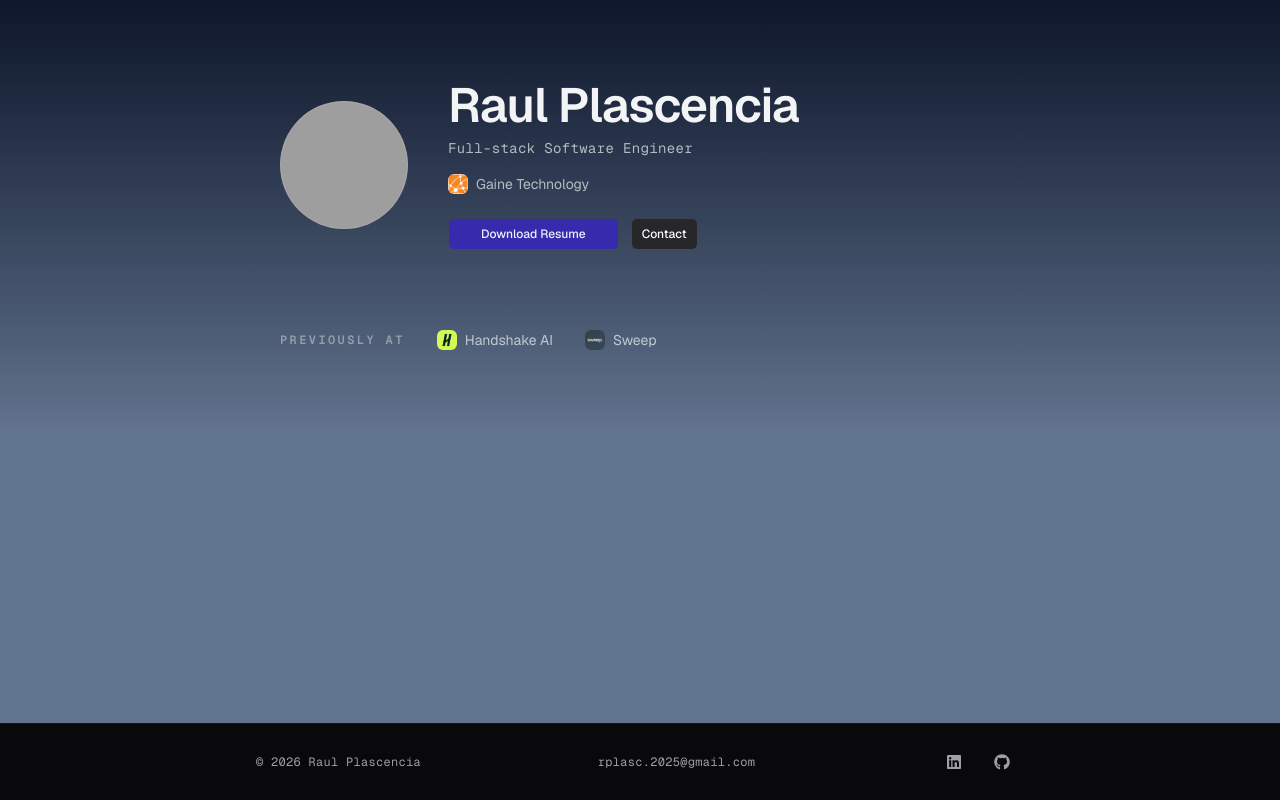
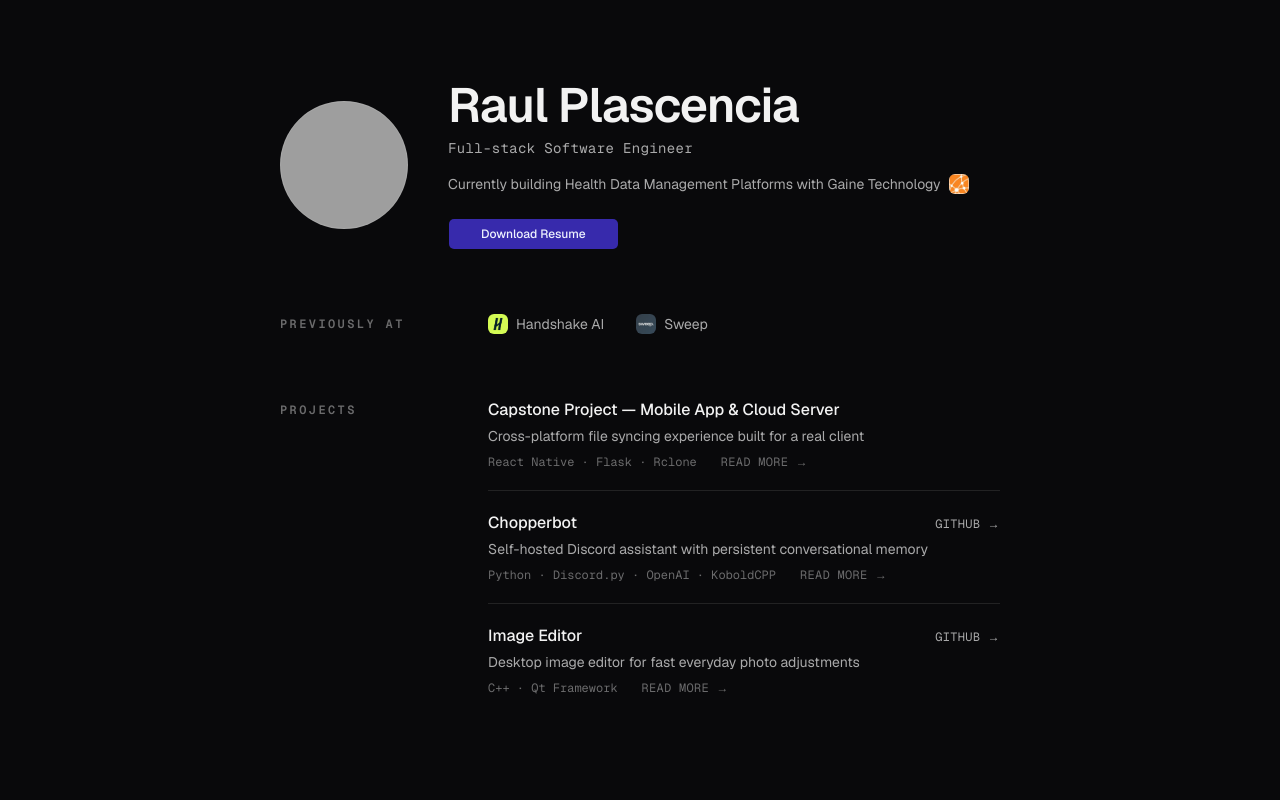
Before and after one commit to rplasc/portfolioV2, a Next.js app: page / in a window 1280 px wide. Shown: the top 800 px of the page. Built offline with nearby package versions, Linux system fonts and the light colour scheme; grey boxes are pictures that could not be loaded.

Commit message:
Added Projects section

```diff
--- a/src/app/page.tsx
+++ b/src/app/page.tsx
@@ -1,13 +1,15 @@
-import Link from "next/link";
 import Image from "next/image";
 import { Avatar, AvatarFallback, AvatarImage } from "@/components/ui/avatar";
 import { Button } from "@/components/ui/button";
 import { currentEmployer, previousEmployers } from "@/data/employers";
+import { projects } from "@/data/projects";
+import { contact } from "@/data/contact";
+import { ProjectListItem } from "@/components/project-list-item";
 
 export default function Home() {
   return (
-    <div className="flex flex-1 flex-col bg-linear-to-t from-slate-500 from-40% to-slate-900">
-      <main className="mx-auto flex w-full max-w-3xl flex-1 flex-col gap-20 px-6 py-20">
+    <div className="flex flex-1 flex-col">
+      <main className="mx-auto flex w-full max-w-3xl flex-1 flex-col px-6 py-20">
         {/* Identity + CTA — asymmetric on md+ */}
         <section className="flex flex-col gap-8 md:flex-row md:items-center md:gap-10">
           <Avatar className="mx-auto size-32 shrink-0 md:mx-0">
@@ -15,7 +17,7 @@ export default function Home() {
               src="https://media.licdn.com/dms/image/v2/D5603AQEoAWAOBVkGcg/profile-displayphoto-crop_800_800/B56Z15RtnxGoAI-/0/1775856180664?e=1778112000&v=beta&t=mWc6JIeNtasxHhNFW1FiV5TLMnHojvVtC7mwps_dz8E"
               alt="Raul Plascencia"
             />
-            <AvatarFallback className="text-2xl">RP</AvatarFallback>
+            <AvatarFallback className="text-3xl">RP</AvatarFallback>
           </Avatar>
 
           <div className="flex flex-col gap-6 text-center md:text-left">
@@ -27,6 +29,8 @@ export default function Home() {
                 Full-stack Software Engineer
               </p>
               <p className="mt-2 flex items-center justify-center gap-2 text-sm text-white/65 md:justify-start">
+                Currently building Health Data Management Platforms with{" "}
+                {currentEmployer.name}
                 <Image
                   src={currentEmployer.logo}
                   alt={currentEmployer.name}
@@ -34,7 +38,6 @@ export default function Home() {
                   height={20}
                   className="rounded-sm"
                 />
-                {currentEmployer.name}
               </p>
             </div>
 
@@ -49,24 +52,16 @@ export default function Home() {
                   Download Resume
                 </a>
               </Button>
-              <Button
-                className="rounded-sm"
-                asChild
-                variant="secondary"
-                size="lg"
-              >
-                <Link href="/contact">Contact</Link>
-              </Button>
             </div>
           </div>
         </section>
 
         {/* Social proof — inline row, no bordered strip */}
-        <section className="flex flex-col gap-4 md:flex-row md:items-center md:gap-8">
-          <h2 className="shrink-0 font-mono text-xs font-semibold tracking-[0.2em] text-white/40 uppercase">
+        <section className="mt-16 flex flex-col gap-4 md:flex-row md:items-center md:gap-12">
+          <h2 className="shrink-0 font-mono text-xs font-semibold tracking-[0.2em] text-white/40 uppercase md:w-40">
             Previously at
           </h2>
-          <div className="flex flex-wrap items-center gap-x-8 gap-y-3">
+          <div className="flex flex-1 flex-wrap items-center gap-x-8 gap-y-3">
             {previousEmployers.map((employer) => (
               <div key={employer.name} className="flex items-center gap-2">
                 <Image
@@ -81,6 +76,36 @@ export default function Home() {
             ))}
           </div>
         </section>
+
+        {/* Projects */}
+        <section className="mt-16 flex flex-col gap-6 md:flex-row md:items-start md:gap-12">
+          <h2 className="shrink-0 font-mono text-xs font-semibold tracking-[0.2em] text-white/40 uppercase md:w-40 md:pt-1">
+            Projects
+          </h2>
+          <ul className="flex flex-1 flex-col divide-y divide-white/10">
+            {projects.map((project) => (
+              <ProjectListItem key={project.name} project={project} />
+            ))}
+          </ul>
+        </section>
+
+        {/* Contact */}
+        <section className="mt-28 flex flex-col gap-4 md:flex-row md:items-start md:gap-12">
+          <h2 className="shrink-0 font-mono text-xs font-semibold tracking-[0.2em] text-white/40 uppercase md:w-40">
+            Contact
+          </h2>
+          <div className="flex flex-col gap-2">
+            <p className="text-sm text-white/65">
+              Open to new roles and interesting problems.
+            </p>
+            <a
+              href={`mailto:${contact.email}`}
+              className="font-mono text-sm text-white/75 transition-colors hover:text-white/95"
+            >
+              {contact.email}
+            </a>
+          </div>
+        </section>
       </main>
     </div>
   );
--- /dev/null
+++ b/src/components/project-list-item.tsx
@@ -0,0 +1,45 @@
+"use client";
+
+import { useState } from "react";
+import { Project } from "@/data/projects";
+
+export function ProjectListItem({ project }: { project: Project }) {
+  const [expanded, setExpanded] = useState(false);
+
+  return (
+    <li className="flex flex-col gap-1 py-5 first:pt-0 last:pb-0">
+      <div className="flex items-baseline justify-between gap-4">
+        <h3 className="text-base font-medium text-white/95">{project.name}</h3>
+        {project.github && (
+          <a
+            href={project.github}
+            target="_blank"
+            rel="noopener noreferrer"
+            className="shrink-0 font-mono text-xs tracking-wide text-white/65 uppercase transition-colors hover:text-white/95"
+          >
+            GitHub →
+          </a>
+        )}
+      </div>
+      <p className="text-sm text-white/65">{project.description}</p>
+
+      {expanded && (
+        <p className="mt-1 max-w-prose text-sm leading-relaxed text-white/65">
+          {project.details}
+        </p>
+      )}
+
+      <div className="mt-1 flex items-center gap-6">
+        <p className="font-mono text-xs text-white/40">
+          {project.stack.join(" · ")}
+        </p>
+        <button
+          onClick={() => setExpanded((v) => !v)}
+          className="font-mono text-xs tracking-wide text-white/40 uppercase transition-colors hover:text-white/65"
+        >
+          {expanded ? "Show less ↑" : "Read more →"}
+        </button>
+      </div>
+    </li>
+  );
+}
--- a/src/data/contact.ts
+++ b/src/data/contact.ts
@@ -2,4 +2,5 @@ export const contact = {
   email: "rplasc.2025@gmail.com",
   linkedin: "https://linkedin.com/in/raul-plascencia",
   github: "https://github.com/rplasc",
+  location: "Guadalupe, CA",
 } as const;
--- /dev/null
+++ b/src/data/projects.ts
@@ -0,0 +1,40 @@
+export interface Project {
+  name: string;
+  description: string;
+  stack: string[];
+  details: string;
+  github: string;
+  demo: string;
+}
+
+export const projects: Project[] = [
+  {
+    name: "Capstone Project — Mobile App & Cloud Server",
+    description:
+      "Cross-platform file syncing experience built for a real client",
+    stack: ["React Native", "Flask", "Rclone"],
+    details:
+      "Shipped a cross-platform file syncing app for Sweep that made it easier for users to connect cloud storage accounts and move files between devices. Led the full-stack build, including the Flask API, Google and Dropbox OAuth flows, and Android improvements in React Native.",
+    github: "",
+    demo: "",
+  },
+  {
+    name: "Chopperbot",
+    description:
+      "Self-hosted Discord assistant with persistent conversational memory",
+    stack: ["Python", "Discord.py", "OpenAI", "KoboldCPP"],
+    details:
+      "Built a Discord bot that gave communities a self-hosted assistant for dynamic, personality-driven conversations that could remember prior context. Implemented it in Python with ChatGPT and local LLM support, plus a configurable memory system for longer-running interactions.",
+    github: "https://github.com/rplasc/ChopperBot",
+    demo: "",
+  },
+  {
+    name: "Image Editor",
+    description: "Desktop image editor for fast everyday photo adjustments",
+    stack: ["C++", "Qt Framework"],
+    details:
+      "Delivered a desktop image editor that let users handle common photo edits like cropping, resizing, rotation, and color correction in one focused interface. Built the editing workflows and custom UI in C++ with Qt.",
+    github: "https://github.com/rplasc/CSE165Project",
+    demo: "",
+  },
+];
```
